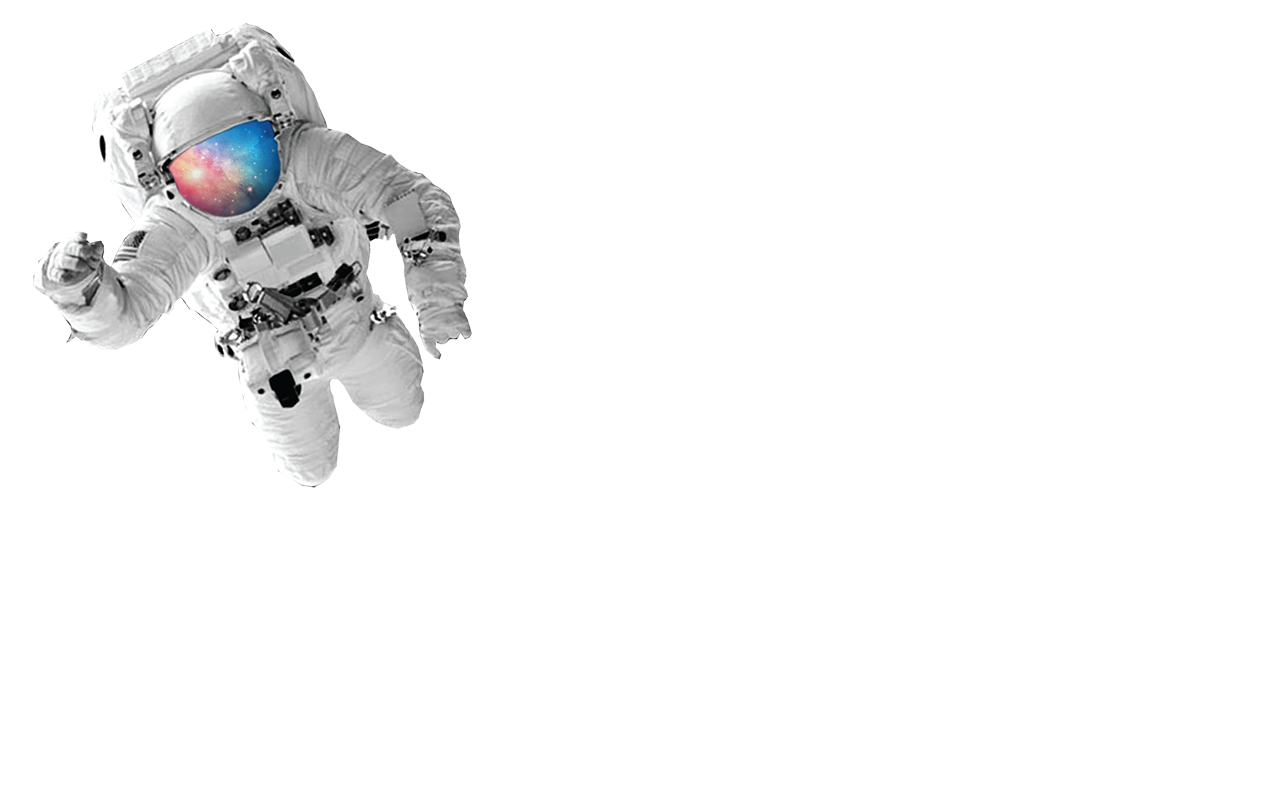
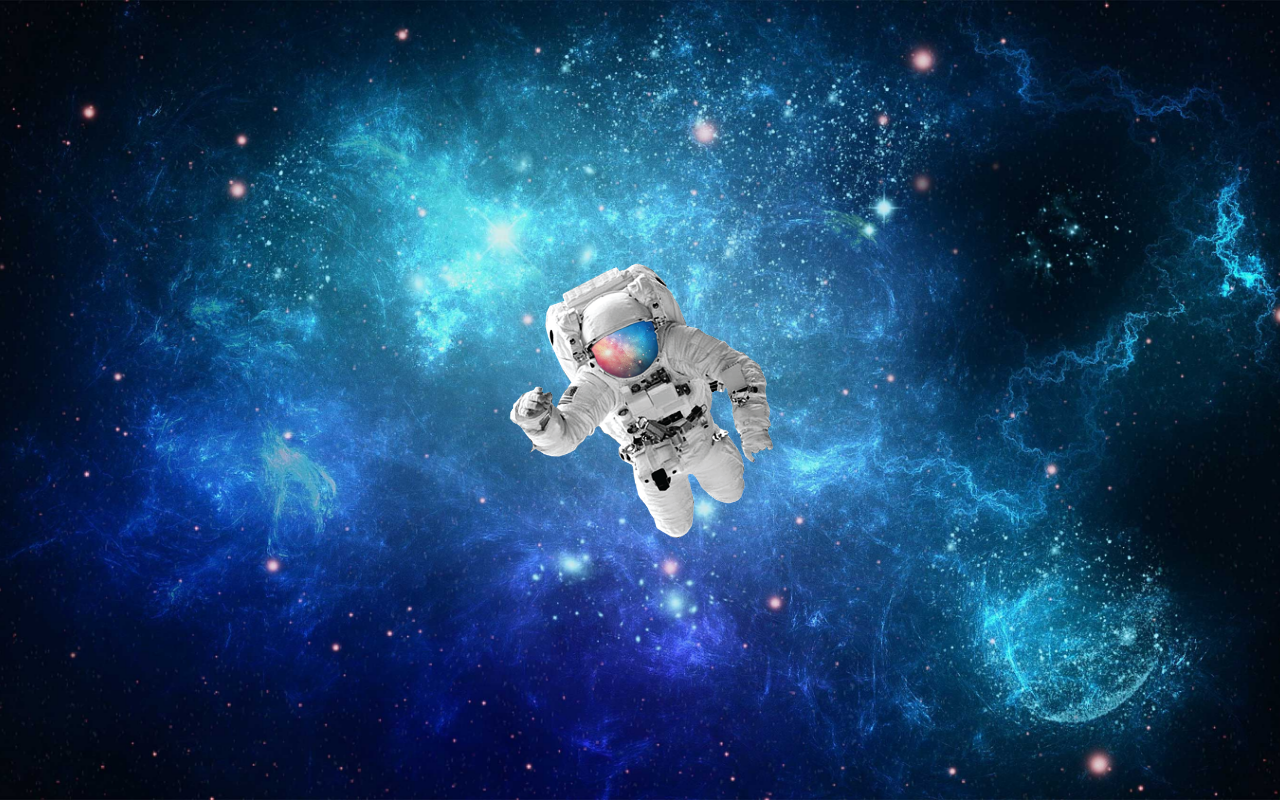
Before and after one commit to viniciosbatista/html-css, a plain HTML site: page des11/des11.html in a window 1280 px wide. Drawn offline with Linux system fonts and the light colour scheme.

Commit message:
finalizado

```diff
--- a/des11/des11.html
+++ b/des11/des11.html
@@ -5,7 +5,7 @@
     <meta http-equiv="X-UA-Compatible" content="IE=edge">
     <meta name="viewport" content="width=device-width, initial-scale=1.0">
     <link rel="stylesheet" href="style.css">
-    <title>Document</title>
+    <title>astronauta</title>
 </head>
 <body>
     <img src="imagens/astronauta.png" alt="astronauta">
--- a/des11/style.css
+++ b/des11/style.css
@@ -4,3 +4,23 @@
     padding: 0;
     box-sizing: border-box;
 }
+
+body{
+    background-image: url(imagens/espaco.jpg);
+    background-size: cover;
+    background-attachment:fixed ;
+    background-position:center;
+    position: relative;
+    background-color: black;
+    height: 100vh;
+
+}
+img{
+    width: 300px;
+    height: 300px;
+    position: absolute;
+    left: 50%;
+    top: 50%;
+    transform: translate(-50%,-50%
+    );
+}
```
